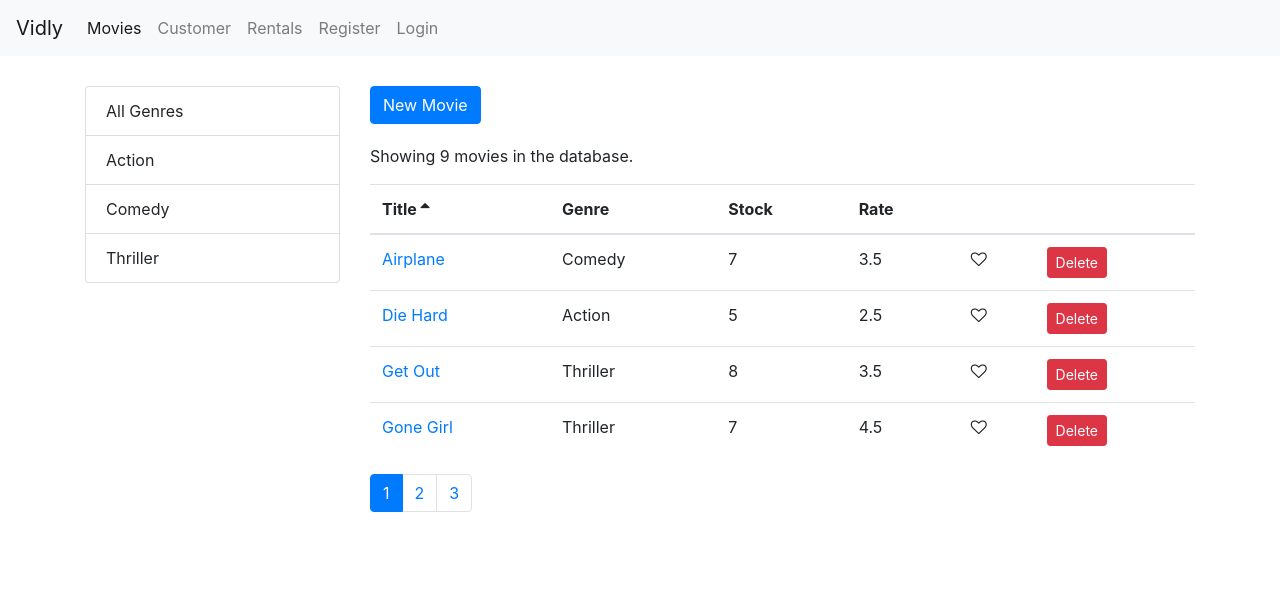
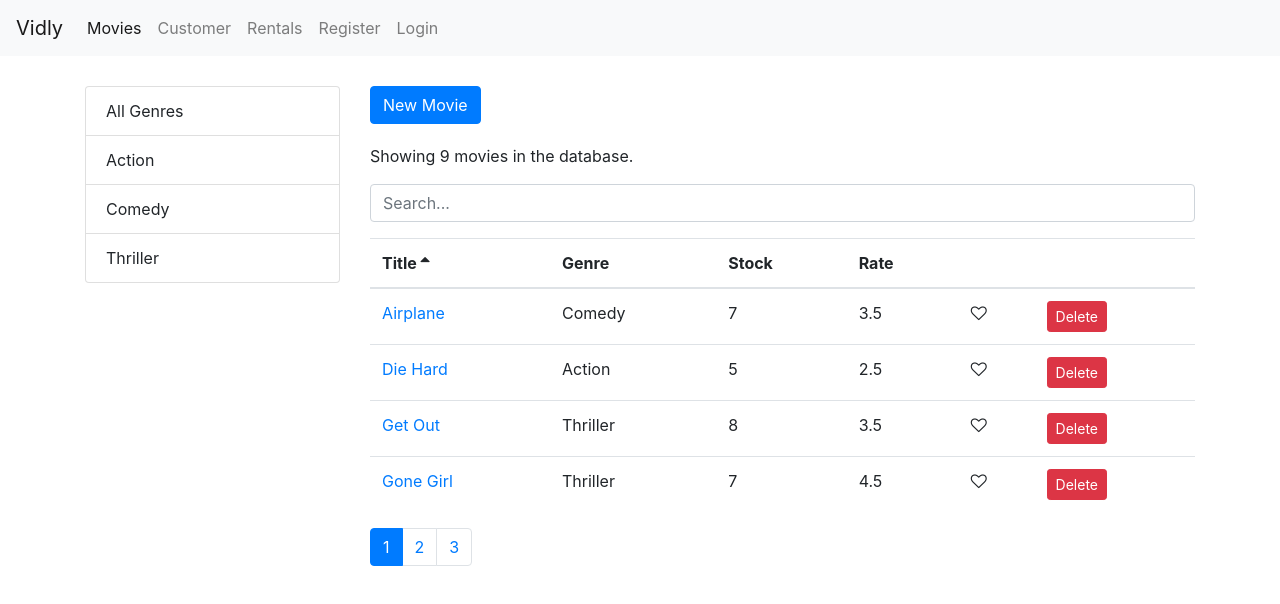
Before and after one commit to vivekhere/react-vidly, a React (Create React App) app: page /movies in a window 1280 px wide. Shown: the top 604 px of the page. Built offline with nearby package versions, Linux system fonts and the light colour scheme.

Commit message:
Forms - Search Movies

```diff
--- /dev/null
+++ b/src/components/common/searchBox.jsx
@@ -0,0 +1,16 @@
+import React from "react";
+
+const SearchBox = ({ value, onChange }) => {
+  return (
+    <input
+      type="text"
+      name="query"
+      className="form-control my-3"
+      placeholder="Search..."
+      value={value}
+      onChange={(e) => onChange(e.currentTarget.value)}
+    />
+  );
+};
+
+export default SearchBox;
--- a/src/components/movies.jsx
+++ b/src/components/movies.jsx
@@ -6,6 +6,7 @@ import ListGroup from "./common/listGroup";
 import Pagination from "./common/pagination";
 import { paginate } from "../utils/paginate";
 import { Link } from "react-router-dom";
+import SearchBox from "./common/searchBox";
 import _ from "lodash";
 
 class Movies extends Component {
@@ -14,6 +15,8 @@ class Movies extends Component {
     genres: [],
     currentPage: 1,
     pageSize: 4,
+    searchQuery: "",
+    selectedGenre: null,
     sortColumn: { path: "title", order: "asc" },
   };
 
@@ -41,7 +44,11 @@ class Movies extends Component {
   };
 
   handleGenreSelect = (genre) => {
-    this.setState({ selectedGenre: genre, currentPage: 1 });
+    this.setState({ selectedGenre: genre, searchQuery: "", currentPage: 1 });
+  };
+
+  handleSearch = (query) => {
+    this.setState({ searchQuery: query, selectedGenre: null, currentPage: 1 });
   };
 
   handleSort = (sortColumn) => {
@@ -54,13 +61,17 @@ class Movies extends Component {
       currentPage,
       sortColumn,
       selectedGenre,
+      searchQuery,
       movies: allMovies,
     } = this.state;
 
-    const filtered =
-      selectedGenre && selectedGenre._id
-        ? allMovies.filter((m) => m.genre._id === selectedGenre._id)
-        : allMovies;
+    let filtered = allMovies;
+    if (searchQuery)
+      filtered = allMovies.filter((m) =>
+        m.title.toLowerCase().startsWith(searchQuery.toLowerCase())
+      );
+    else if (selectedGenre && selectedGenre._id)
+      filtered = allMovies.filter((m) => m.genre._id === selectedGenre._id);
 
     const sorted = _.orderBy(filtered, [sortColumn.path], [sortColumn.order]);
 
@@ -71,7 +82,7 @@ class Movies extends Component {
 
   render() {
     const { length: count } = this.state.movies;
-    const { pageSize, currentPage, sortColumn } = this.state;
+    const { pageSize, currentPage, sortColumn, searchQuery } = this.state;
 
     if (count === 0) return <p>There are no movies in the database.</p>;
 
@@ -95,6 +106,7 @@ class Movies extends Component {
             New Movie
           </Link>
           <p>Showing {totalCount} movies in the database.</p>
+          <SearchBox value={searchQuery} onChange={this.handleSearch} />
           <MoviesTable
             movies={movies}
             sortColumn={sortColumn}
```
Also changed, not shown: 1 other file (tests, documents, lock files or other folders).
